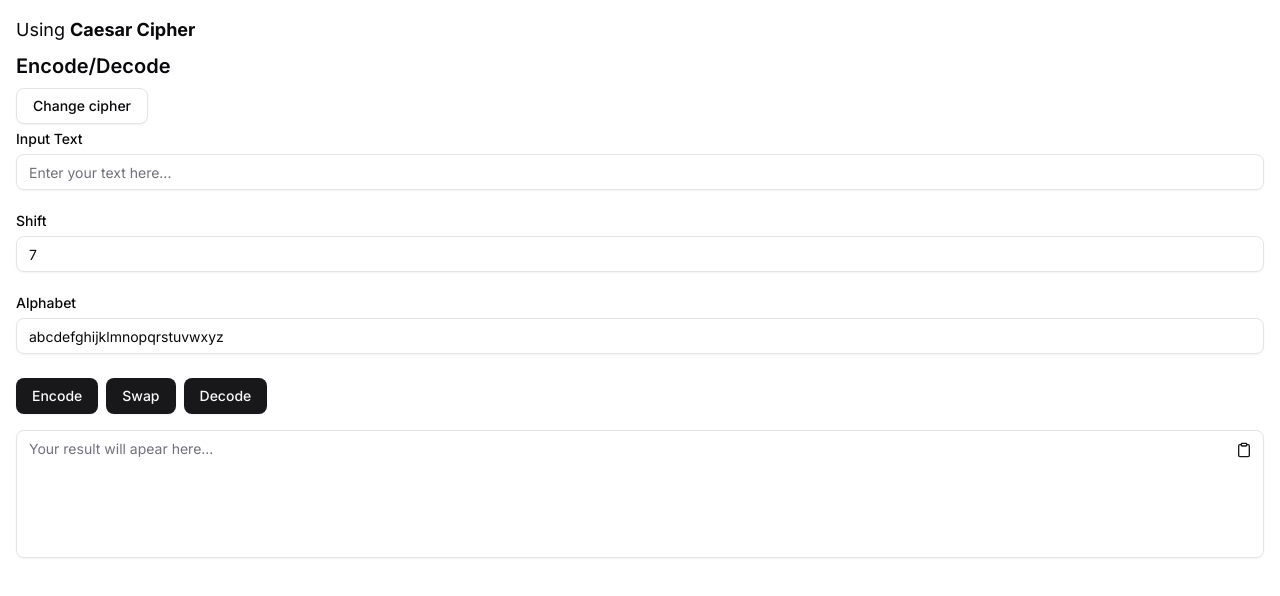
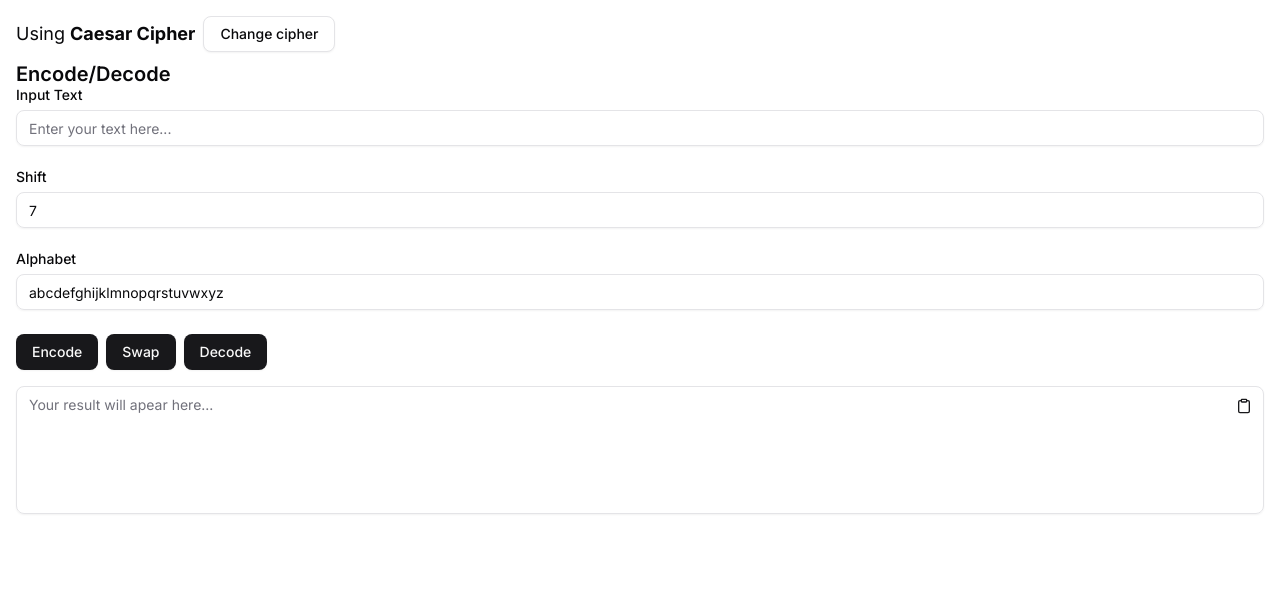
Before and after one commit to fractall8/cipher-hub, a Next.js app: page /ciphers in a window 1280 px wide. Shown: the top 596 px of the page. Built offline with nearby package versions, Linux system fonts and the light colour scheme.

Commit message:
feat: add zustand

```diff
--- a/package.json
+++ b/package.json
@@ -22,7 +22,8 @@
     "react-hook-form": "^7.54.2",
     "tailwind-merge": "^3.0.2",
     "tw-animate-css": "^1.2.4",
-    "zod": "^3.24.2"
+    "zod": "^3.24.2",
+    "zustand": "^5.0.3"
   },
   "devDependencies": {
     "@eslint/eslintrc": "^3",
--- /dev/null
+++ b/src/app/ciphers/layout.tsx
@@ -0,0 +1,6 @@
+import { CiphersStoreProvider } from '@/features/ciphers/model/provider';
+import React from 'react';
+
+export default function CiphersLayout({ children }: { children: React.ReactNode }) {
+  return <CiphersStoreProvider>{children}</CiphersStoreProvider>;
+}
--- a/src/app/ciphers/page.tsx
+++ b/src/app/ciphers/page.tsx
@@ -1,9 +1,36 @@
+'use client';
+
+import { useCiphersStore } from '@/features/ciphers/model/provider';
+import { TCipherIds } from '@/features/ciphers/model/schema';
+import { CaesarForm } from '@/features/ciphers/ui/caesar-form';
 import { SelectCipher } from '@/features/ciphers/ui/select-cipher';
 
 export default function Page() {
+  const { selectedCipher } = useCiphersStore((state) => state);
+
+  function renderCipherForm(id: TCipherIds) {
+    switch (id) {
+      case 'caesar':
+        return <CaesarForm />;
+      case 'vigenere':
+        return <div>Vigenere Form</div>;
+      default:
+        return <div />;
+    }
+  }
+
   return (
     <div className="container">
-      <SelectCipher />
+      <div className="space-y-2 mt-4">
+        <div className="flex gap-2 items-center">
+          <p className="text-lg">
+            Using <span className="capitalize font-bold">{selectedCipher.name}</span>
+          </p>
+          <SelectCipher />
+        </div>
+        <h3 className="text-xl font-semibold">Encode/Decode</h3>
+      </div>
+      {renderCipherForm(selectedCipher.id)}
     </div>
   );
 }
--- /dev/null
+++ b/src/features/ciphers/model/provider.tsx
@@ -0,0 +1,34 @@
+'use client';
+
+import { CiphersStore, createCiphersStore } from '@/features/ciphers/model/store';
+import { type ReactNode, useRef, createContext, useContext } from 'react';
+import { useStore } from 'zustand';
+
+export type CiphersStoreApi = ReturnType<typeof createCiphersStore>;
+
+export const CiphersStoreContext = createContext<CiphersStoreApi | undefined>(undefined);
+
+export interface CiphersStoreProviderProps {
+  children: ReactNode;
+}
+
+export const CiphersStoreProvider = ({ children }: CiphersStoreProviderProps) => {
+  const storeRef = useRef<CiphersStoreApi | null>(null);
+  if (storeRef.current === null) {
+    storeRef.current = createCiphersStore();
+  }
+
+  return (
+    <CiphersStoreContext.Provider value={storeRef.current}>{children}</CiphersStoreContext.Provider>
+  );
+};
+
+export const useCiphersStore = <T,>(selector: (store: CiphersStore) => T): T => {
+  const ciphersStoreContext = useContext(CiphersStoreContext);
+
+  if (!ciphersStoreContext) {
+    throw new Error(`useCiphersStore must be used within CounterStoreProvider`);
+  }
+
+  return useStore(ciphersStoreContext, selector);
+};
--- a/src/features/ciphers/model/schema.ts
+++ b/src/features/ciphers/model/schema.ts
@@ -1,3 +1,4 @@
+import { CIPHERS } from '@/shared/constants';
 import { z } from 'zod';
 
 export const CaesarFormSchema = z.object({
@@ -16,4 +17,6 @@ export const CaesarFormSchema = z.object({
 
 export type TCaesarFromState = z.infer<typeof CaesarFormSchema>;
 
-export type TCipher = { id: string; name: string; description: string };
+export type TCipherIds = (typeof CIPHERS)[number]['id'];
+
+export type TCipher = { id: TCipherIds; name: string; description: string };
--- /dev/null
+++ b/src/features/ciphers/model/store.ts
@@ -0,0 +1,22 @@
+import { CIPHERS } from '@/shared/constants';
+import { TCipher } from '@/features/ciphers/model/schema';
+import { create } from 'zustand';
+
+export type CiphersState = {
+  selectedCipher: TCipher;
+};
+
+export type CiphersActions = {
+  selectCipher: (cipher: TCipher) => void;
+};
+
+export type CiphersStore = CiphersState & CiphersActions;
+
+export const defaultInitState: CiphersState = { selectedCipher: CIPHERS[0] };
+
+export const createCiphersStore = (initState: CiphersState = defaultInitState) => {
+  return create<CiphersStore>((set) => ({
+    ...initState,
+    selectCipher: (cipher: TCipher) => set(() => ({ selectedCipher: cipher })),
+  }));
+};
--- a/src/features/ciphers/ui/select-cipher.tsx
+++ b/src/features/ciphers/ui/select-cipher.tsx
@@ -1,24 +1,16 @@
 'use client';
 
 import React, { useState } from 'react';
-import { TCipher } from '@/features/ciphers/model/schema';
-import { CaesarForm } from '@/features/ciphers/ui/caesar-form';
+import { useCiphersStore } from '@/features/ciphers/model/provider';
 import { Button } from '@/shared/ui/button';
 import { Dialog } from '@/shared/ui/dialog';
 import { DialogContent, DialogTitle, DialogTrigger } from '@/shared/ui/dialog';
 import { CIPHERS } from '@/shared/constants';
 
 export const SelectCipher = () => {
-  const [selectedCipher, setSelectedCipher] = useState<TCipher>(CIPHERS[0]);
   const [isDialogOpen, setIsDialogOpen] = useState<boolean>(false);
+  const { selectCipher } = useCiphersStore((state) => state);
   return (
-    <div className="space-y-2 mt-4">
-      <div className="flex gap-2 items-center">
-        <p className="text-lg">
-          Using <span className="capitalize font-bold">{selectedCipher.name}</span>
-        </p>
-      </div>
-      <h3 className="text-xl font-semibold">Encode/Decode</h3>
     <Dialog open={isDialogOpen} onOpenChange={setIsDialogOpen}>
       <DialogTrigger asChild>
         <Button variant="outline">Change cipher</Button>
@@ -30,7 +22,7 @@ export const SelectCipher = () => {
             <button
               key={cipher.id}
               onClick={() => {
-                  setSelectedCipher(cipher);
+                selectCipher(cipher);
                 setIsDialogOpen(false);
               }}
               className="cursor-pointer"
@@ -41,7 +33,5 @@ export const SelectCipher = () => {
         </div>
       </DialogContent>
     </Dialog>
-      {selectedCipher.id == 'caesar' && <CaesarForm />}
-    </div>
   );
 };
--- a/src/shared/constants/index.ts
+++ b/src/shared/constants/index.ts
@@ -1,4 +1,4 @@
 export const CIPHERS = [
   { id: 'caesar', name: 'Caesar Cipher', description: 'Classic shift cipher' },
   { id: 'vigenere', name: 'Vigenère Cipher', description: 'Polyalphabetic substitution' },
-];
+] as const;
```
Also changed, not shown: 1 other file (tests, documents, lock files or other folders). Lines whose indentation alone changed are shown as unchanged.
